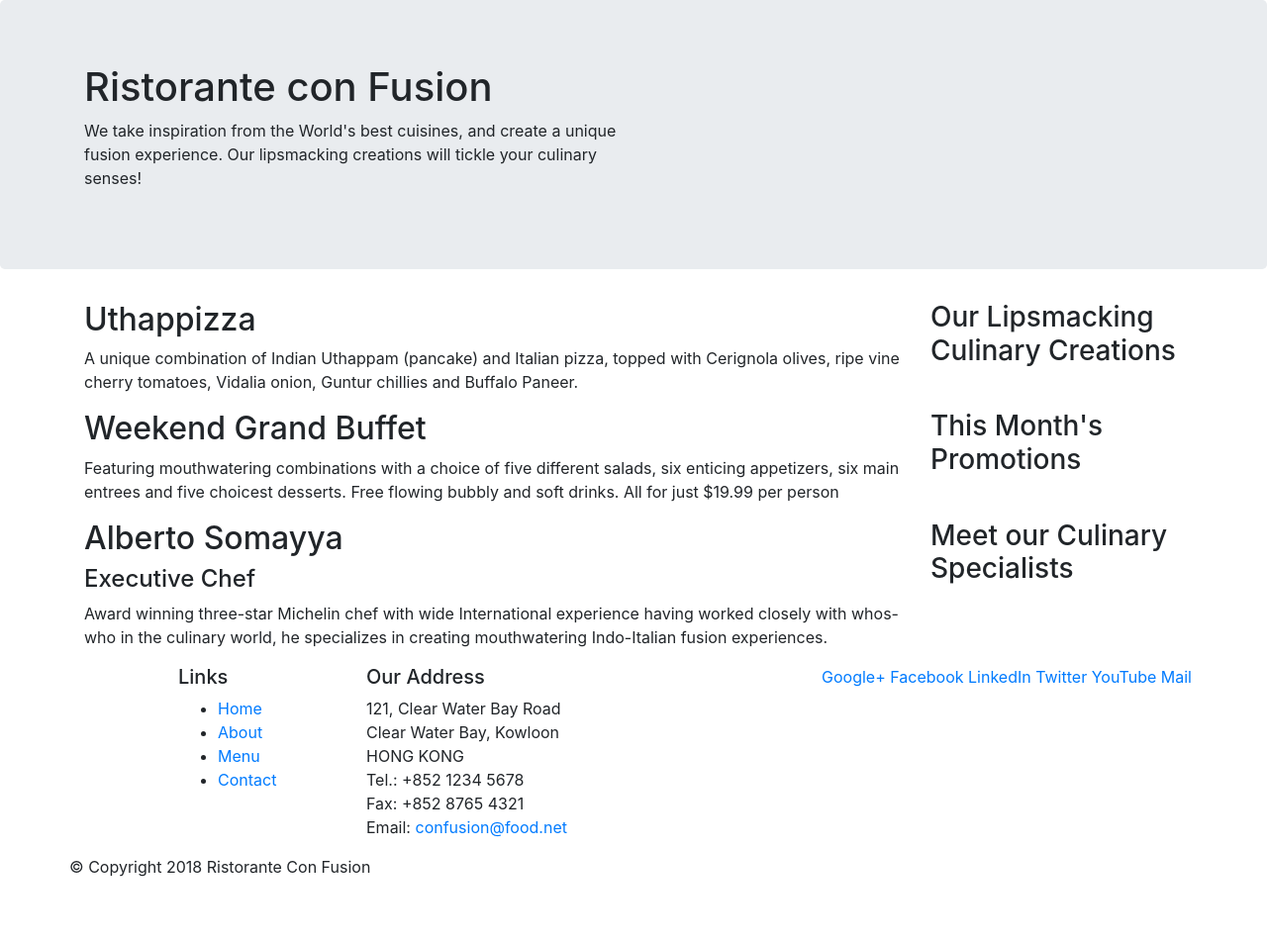
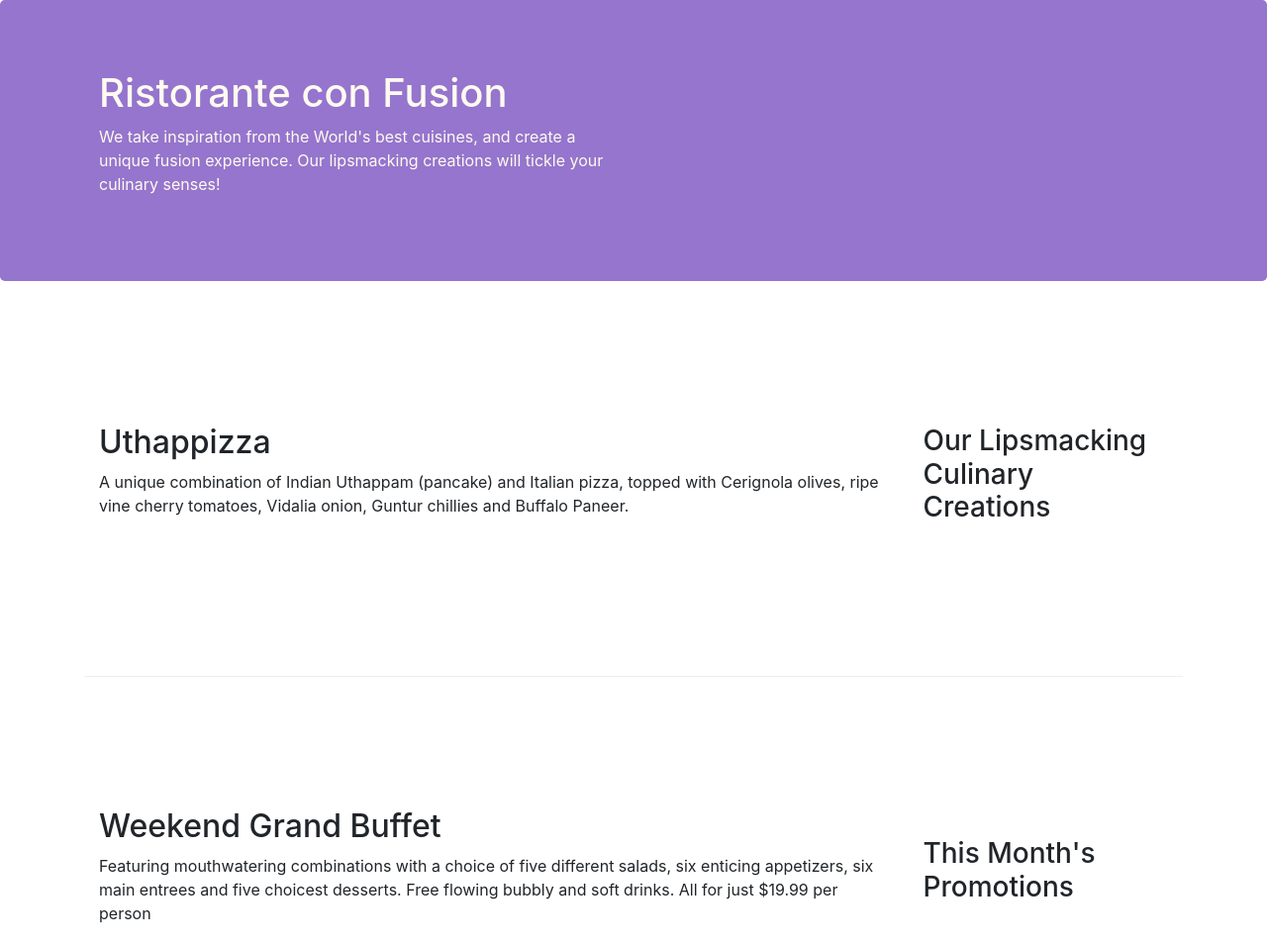
Before and after one commit to ShubhamBinary01/Front-End-Web-UI-Frameworks-and-Tools-Bootstrap-4, a website: page index.html in a window 1280 px wide. Shown: the top 954 px of the page at 99% size. Before the commit the page ends 904 px from the top, so only its background shows below. Drawn offline with nearby package versions, Linux system fonts and the light colour scheme.

Commit message:
Bootstrap Grid Part 2

```diff
--- /dev/null
+++ b/css/style.css
@@ -0,0 +1,30 @@
+.row-header{
+    margin: 0px auto;
+    padding: 0px;
+}
+
+.row-content{
+    margin: 0px auto;
+    padding: 50px 0px 50px 0px;
+    border-bottom: 1px ridge;
+    min-height: 400px;
+}
+
+footer{
+    background-color: #D1C4E9;
+    margin: 0px auto;
+    padding: 20px 0px 20px 0px;
+}
+
+.jumbotron{
+    padding: 70px 30px 70px 30px;
+    margin: 0px auto;
+    background: #9575CD;
+    color: floralwhite;
+}
+
+address{
+    font-size: 80%;
+    margin: 0px;
+    color: #0f0f0f;
+}
--- a/index.html
+++ b/index.html
@@ -10,6 +10,7 @@
 
     <!-- Bootstrap CSS-->
     <link rel="stylesheet" href="node_modules\bootstrap\dist\css\bootstrap.min.css" >
+    <link rel="stylesheet" href="css\style.css">
     <title>Ristorante Con Fusion</title>
 </head>
 
@@ -17,7 +18,7 @@
 
     <header class="jumbotron">
         <div class="container">
-            <div class="row">
+            <div class="row row-header">
                 <div class="col-12 col-sm-6">
                     <h1>Ristorante con Fusion</h1>
                     <p>We take inspiration from the World's best cuisines, and create a unique fusion experience. Our lipsmacking creations will tickle your culinary senses!</p>
@@ -29,7 +30,7 @@
     </header>
 
     <div class="container">
-        <div class="row">
+        <div class="row row-content align-items-center">
             <div class="col-12 col-sm-4 order-sm-last col-md-3">
                 <h3>Our Lipsmacking Culinary Creations</h3>
             </div>
@@ -40,7 +41,7 @@
         </div>
 
 
-        <div class="row">
+        <div class="row row-content align-items-center">
             <div class="col-12 col-sm-4 order-sm-last col-md-3">
                 <h3>This Month's Promotions</h3>
             </div>
@@ -50,7 +51,7 @@
             </div>
         </div>
 
-        <div class="row">
+        <div class="row row-content align-items-center">
             <div class="col-12 col-sm-4 order-sm-last col-md-3">
                 <h3>Meet our Culinary Specialists</h3>
             </div>
@@ -67,7 +68,7 @@
             <div class="row">
                 <div class="col-4 offset-1 col-sm-2">
                     <h5>Links</h5>
-                    <ul>
+                    <ul class="list-unstyled">
                         <li><a href="#">Home</a></li>
                         <li><a href="#">About</a></li>
                         <li><a href="#">Menu</a></li>
@@ -85,8 +86,8 @@
 		              Email: <a href="mailto:confusion@food.net">confusion@food.net</a>
 		           </address>
                 </div>
-                <div>
-                    <div col-12 col-sm-4>
+                    <div class="col-12 col-sm-4 align-self-center">
+                        <div class="text-center">
                         <a href="http://google.com/+">Google+</a>
                         <a href="http://www.facebook.com/profile.php?id=">Facebook</a>
                         <a href="http://www.linkedin.com/in/">LinkedIn</a>
@@ -96,8 +97,8 @@
                     </div>
                 </div>
            </div>
-           <div class="row">
-                <div class="auto">
+           <div class="row justify-content-center">
+                <div class="col-auto">
                     <p>© Copyright 2018 Ristorante Con Fusion</p>
                 </div>
            </div>
```
